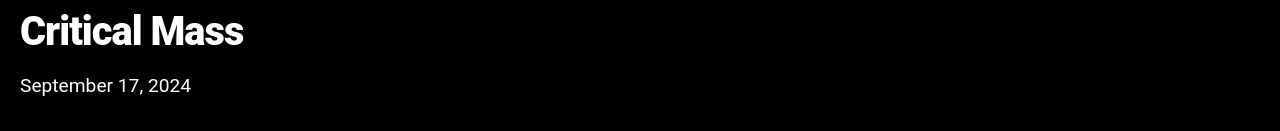
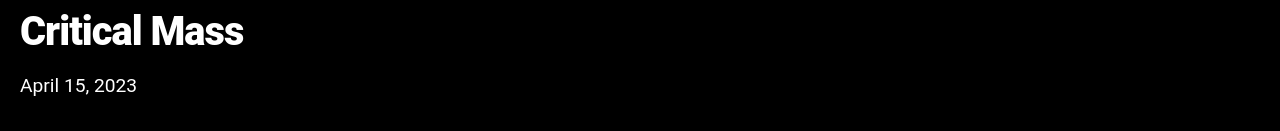
Before and after one commit to janiew/janiejaffe, a Gatsby site: page /critical-mass/ in a window 1280 px wide. Shown: the part 159-290 px from the top of the page. Built offline with nearby package versions, Linux system fonts and the light colour scheme; Gatsby itself is replaced by a stand-in of ours.

Commit message:
Update post “critical-mass/index”

```diff
--- a/content/posts/critical-mass/index.md
+++ b/content/posts/critical-mass/index.md
@@ -3,7 +3,7 @@ title: Critical Mass
 tags:
   - video
   - gigs
-date: 2024-09-17T19:51:26.136Z
+date: 2023-04-15T19:51:26.136Z
 image: img_5376.jpg
 description: livecode NYC @ wonderville with gwen prime
 contenttype: post
```
